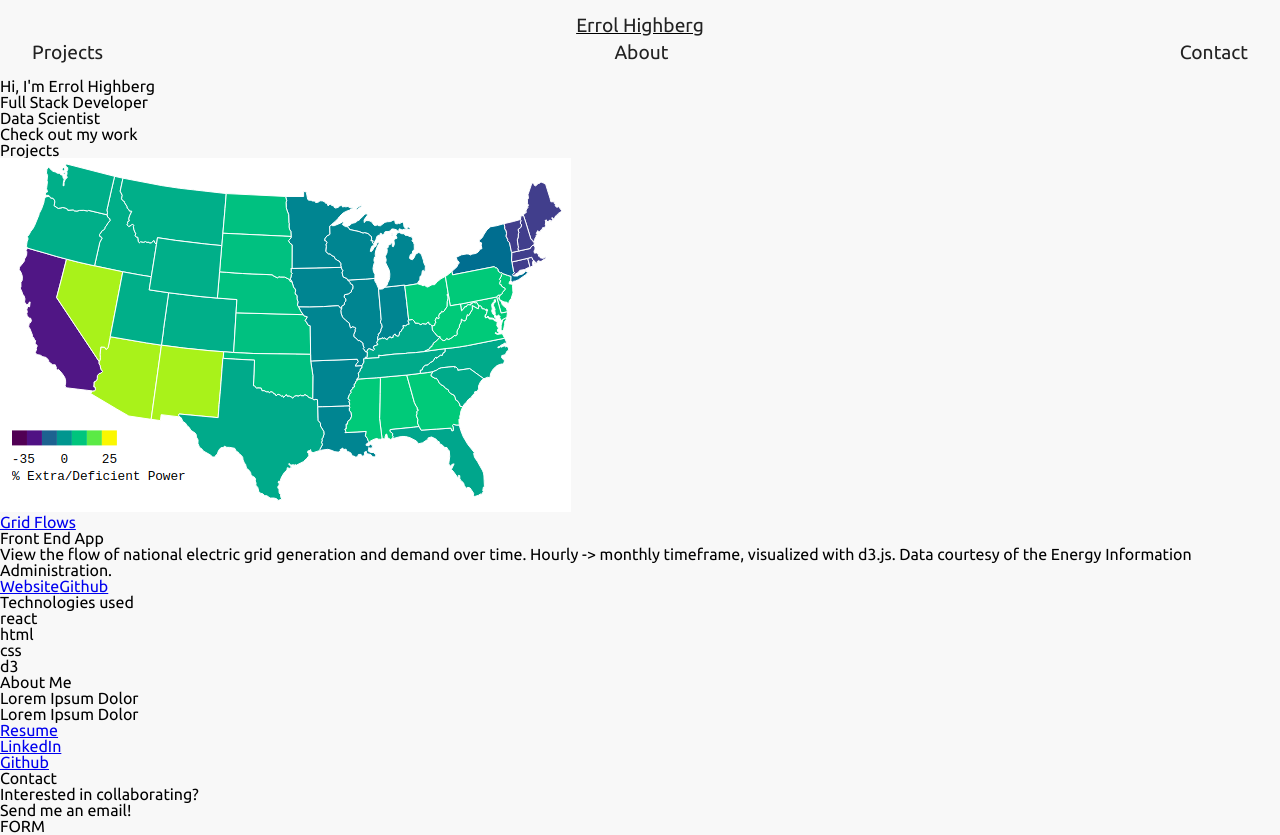
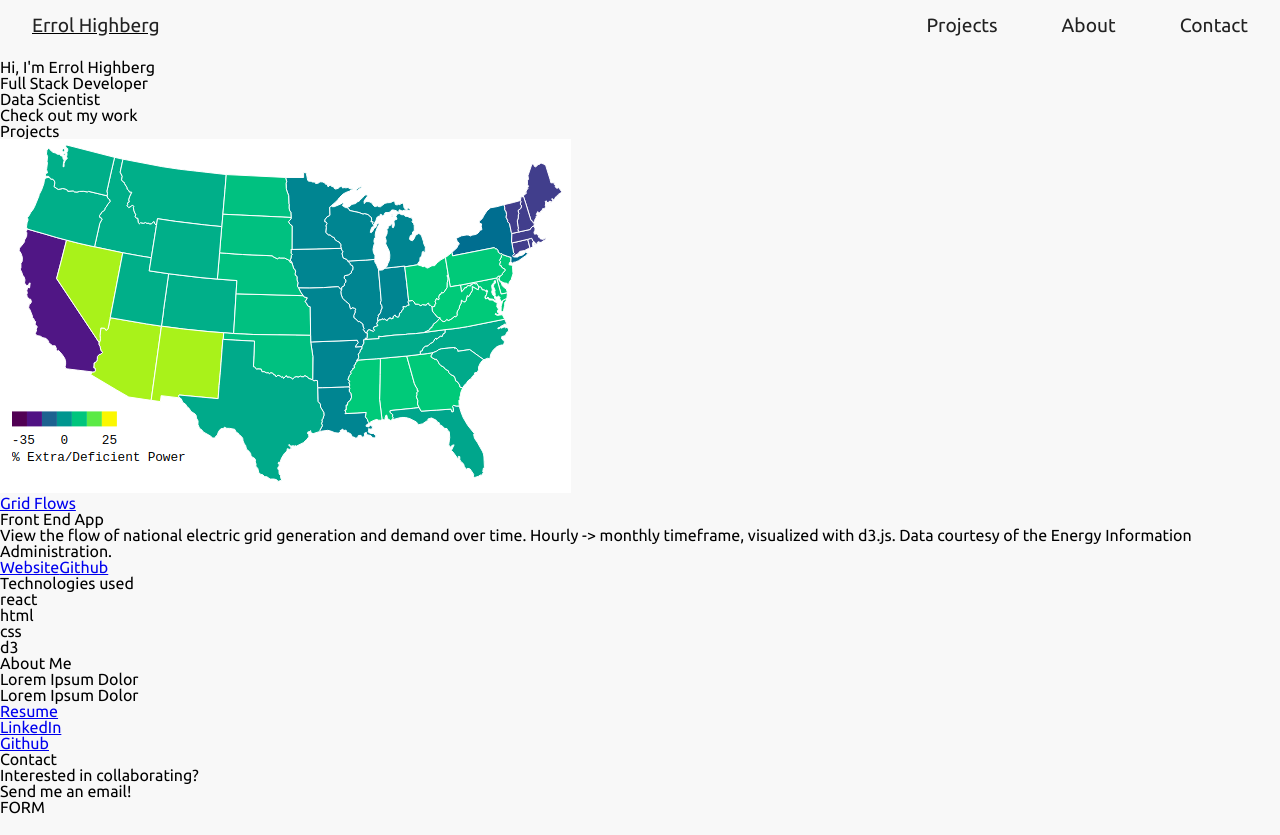
Before and after one commit to ehighberg/portfolio, a React (Create React App) app: page / in a window 1280 px wide. Built offline with nearby package versions, Linux system fonts and the light colour scheme.

Commit message:
nav css desktop

```diff
--- a/src/style/nav.css
+++ b/src/style/nav.css
@@ -14,8 +14,24 @@ nav p {
   justify-content: space-between;
 }
 
+.nav-items p:hover {
+  cursor: pointer;
+}
+
 .nav-name {
   text-align: center;
   margin-bottom: 0.5rem;
   text-decoration: underline;
 }
+
+
+@media (min-width: 500px) {
+  nav {
+    display: flex;
+    justify-content: space-between;
+  }
+
+  .nav-items p {
+    margin-left: 5vw;
+  }
+}
```
